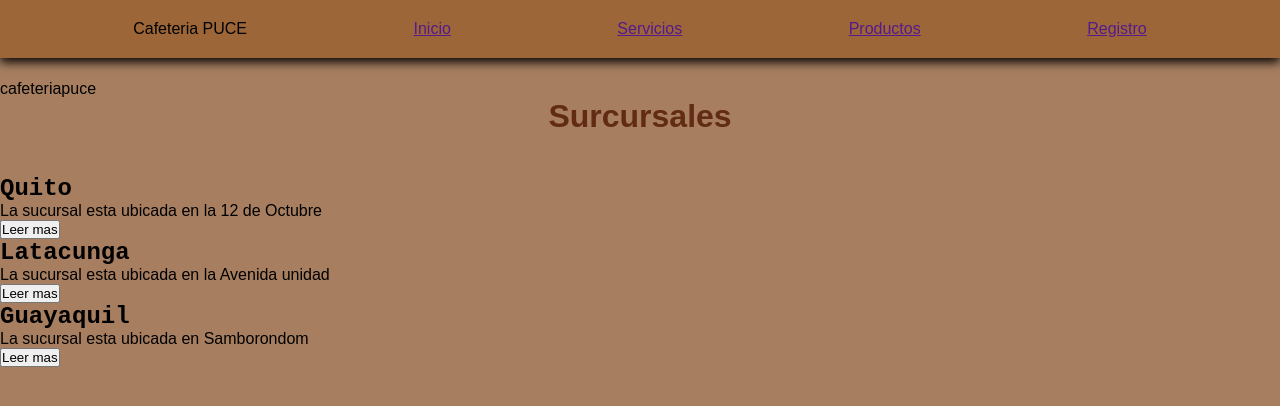
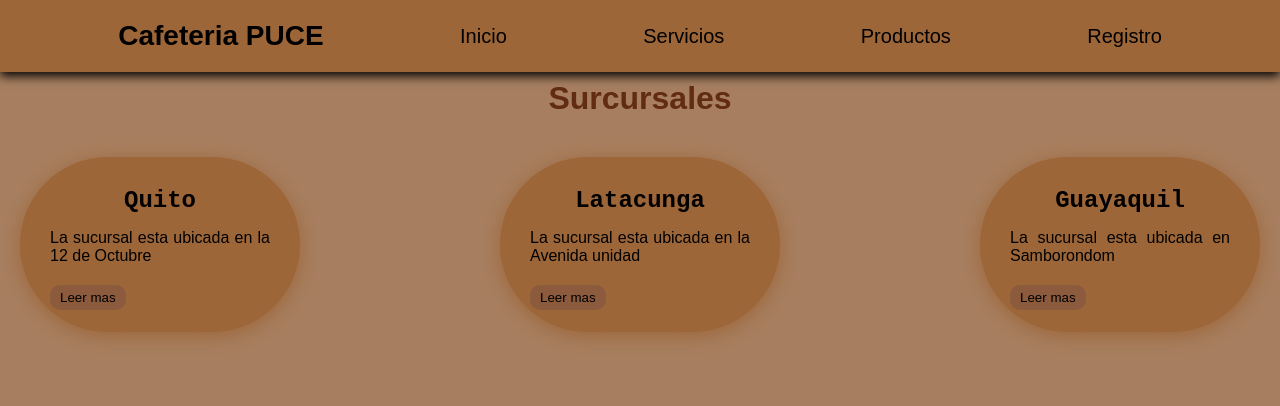
Before and after one commit to alxzndro/CafeteriaCCSS, a website built with Vite: page index.html in a window 1280 px wide. Built offline with nearby package versions, Linux system fonts and the light colour scheme.

Commit message:
segundo cambio

```diff
--- a/index.html
+++ b/index.html
@@ -5,8 +5,8 @@
     <link rel="icon" type="image/svg+xml" href="/favicon.svg" />
     <meta name="viewport" content="width=device-width, initial-scale=1.0" />
 
-    <link rel="stylesheet" href="./src/style.css"
-    <title>cafeteriapuce</title>
+    <link rel="stylesheet" href="./src/style.css">
+    <title>COFFEE PUCE</title>
     <style>
       h2{
         font-family: 'Courier New', Courier, monospace;
@@ -16,32 +16,30 @@
   </head>
   <body style="background-color: #A77F60;">
     <nav class="nav-bar">
-        <div>Cafeteria PUCE</div>
+        <div class="logo">Cafeteria PUCE</div>
         <a href="">Inicio</a>
         <a href="">Servicios</a>
         <a href="">Productos</a>
         <a href="">Registro</a>
     </nav>
     <h1 id="titulo-principal">Surcursales</h1>
-    <div>
-      <div>
+    <div class="contenedor-principal">
+      <div class="Targeta">
         <h2>Quito</h2>
         <p>La sucursal esta ubicada en la 12 de Octubre</p>
-        <button>Leer mas</button>
+        <button class="boton-targeta">Leer mas</button>
       </div>
 
-      <div>
-      <div>
+      <div class="Targeta">
         <h2>Latacunga</h2>
         <p>La sucursal esta ubicada en la Avenida unidad</p>
-        <button>Leer mas</button>
+        <button class="boton-targeta">Leer mas</button>
       </div>
 
-      <div>
-      <div>
+      <div class="Targeta">
         <h2>Guayaquil</h2>
         <p>La sucursal esta ubicada en Samborondom</p>
-        <button>Leer mas</button>
+        <button class="boton-targeta">Leer mas</button>
       </div>
 
   </body>
--- a/src/style.css
+++ b/src/style.css
@@ -33,3 +33,66 @@ body{
   color: #622B14;
   text-align: center;
   }
+
+  .logo{
+    color: #000000;
+    font-size: 1.75rem;
+    font-weight: bold;
+  }
+
+  .nav-bar > a{
+    color: #000000;
+    text-decoration: none;
+    font-size: 1.25rem;
+    transition: color 0.3s ease;
+  }
+
+  .nav-bar > a:hover{
+    color: #EAECF0;
+  }
+
+  .contenedor-principal{
+    display: flex;
+    justify-content: center;
+    gap: 200px;
+    felx-wrap: wrap;
+    padding: 0 20px;
+  }
+
+  .Targeta{
+    background-color: #9D6638;
+    padding: 30px;
+    width: 400px;
+    border-radius: 100px;
+    height: 175px;
+    box-shadow: 0 4px 20px #9D6638;
+  }
+
+  .Targeta:hover{
+    transform: traslateY(-10px);
+    box-shadow:0 4px 20px #1F150C
+  }
+
+  .Targeta h2{
+    margin-bottom: 15px;
+    color: #000000;
+    text-align: center;
+  }
+
+  .Targeta p{
+    font-size: 1rem;
+    margin-bottom: 20px;
+    color: #000000;
+  }
+
+  .boton-targeta{
+    padding: 5px 10px;
+    border: none;
+    background-color: #8C5A3C;
+    border-radius: 10px;
+    cursor: pointer;
+  }
+
+  .boton-targeta:hover{
+    background-color: aliceblue;
+  }
```
